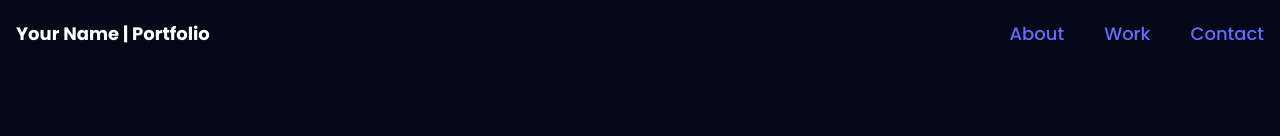
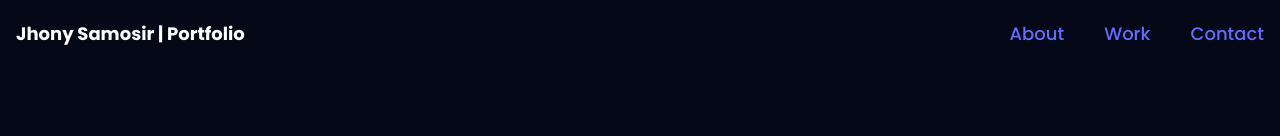
Before and after one commit to filterch07/myporto-fe, a React (Vite) app: page / in a window 1280 px wide. Shown: the top 136 px of the page. Built offline with nearby package versions, Linux system fonts and the light colour scheme.

Commit message:
fix[Navbar]: change title

```diff
--- a/src/components/Navbar.jsx
+++ b/src/components/Navbar.jsx
@@ -17,7 +17,7 @@ const Navbar = () => {
       <div className="w-full flex justify-between items-center max-w-7xl mx-auto px-4">
         <Link to="hero" smooth={true} duration={500}>
           <h1 className="text-white text-[18px] font-bold cursor-pointer flex">
-            Your Name&nbsp;
+            Jhony Samosir&nbsp;
             <span className="sm:block hidden">| Portfolio</span>
           </h1>
         </Link>
```
